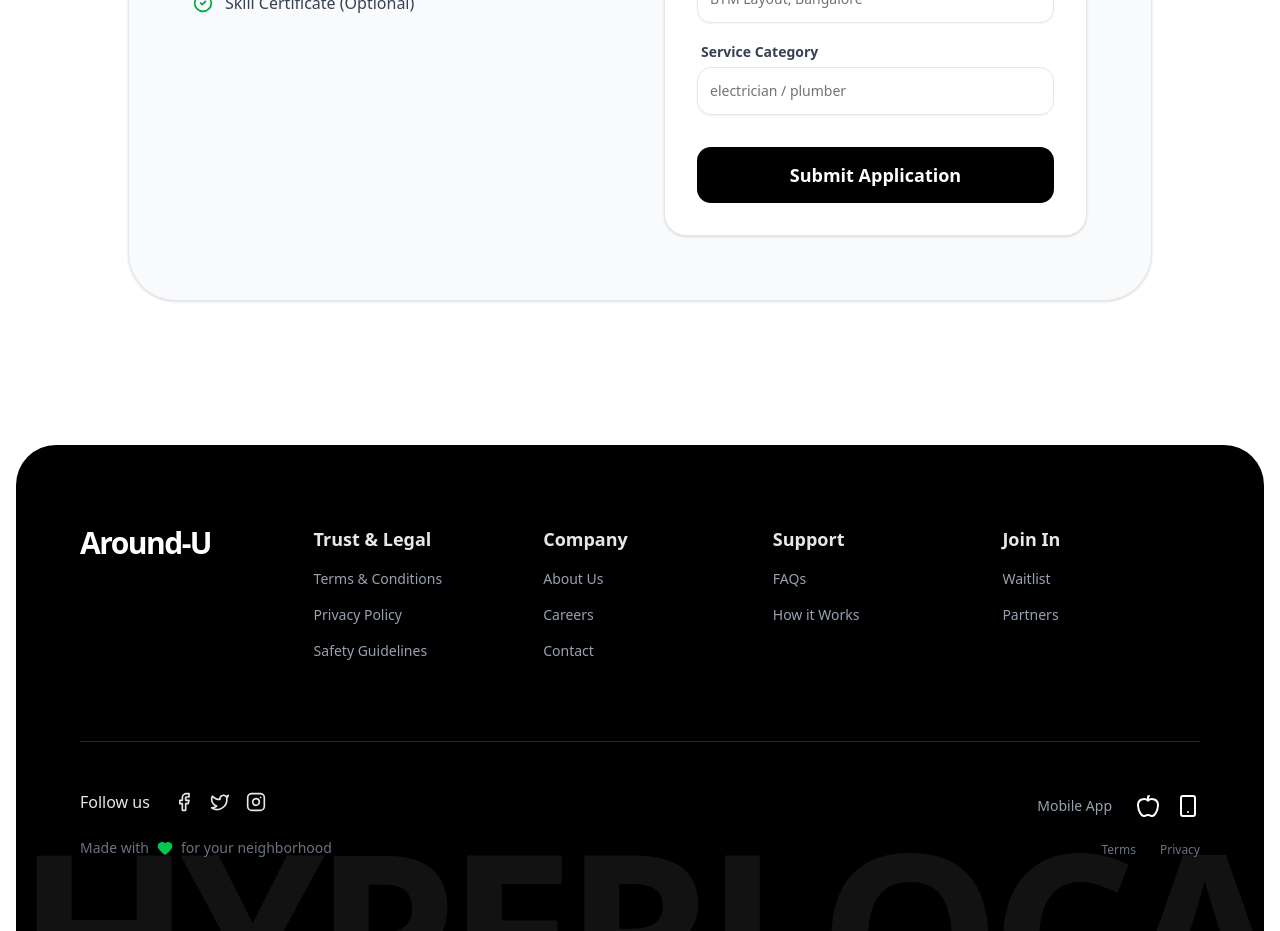
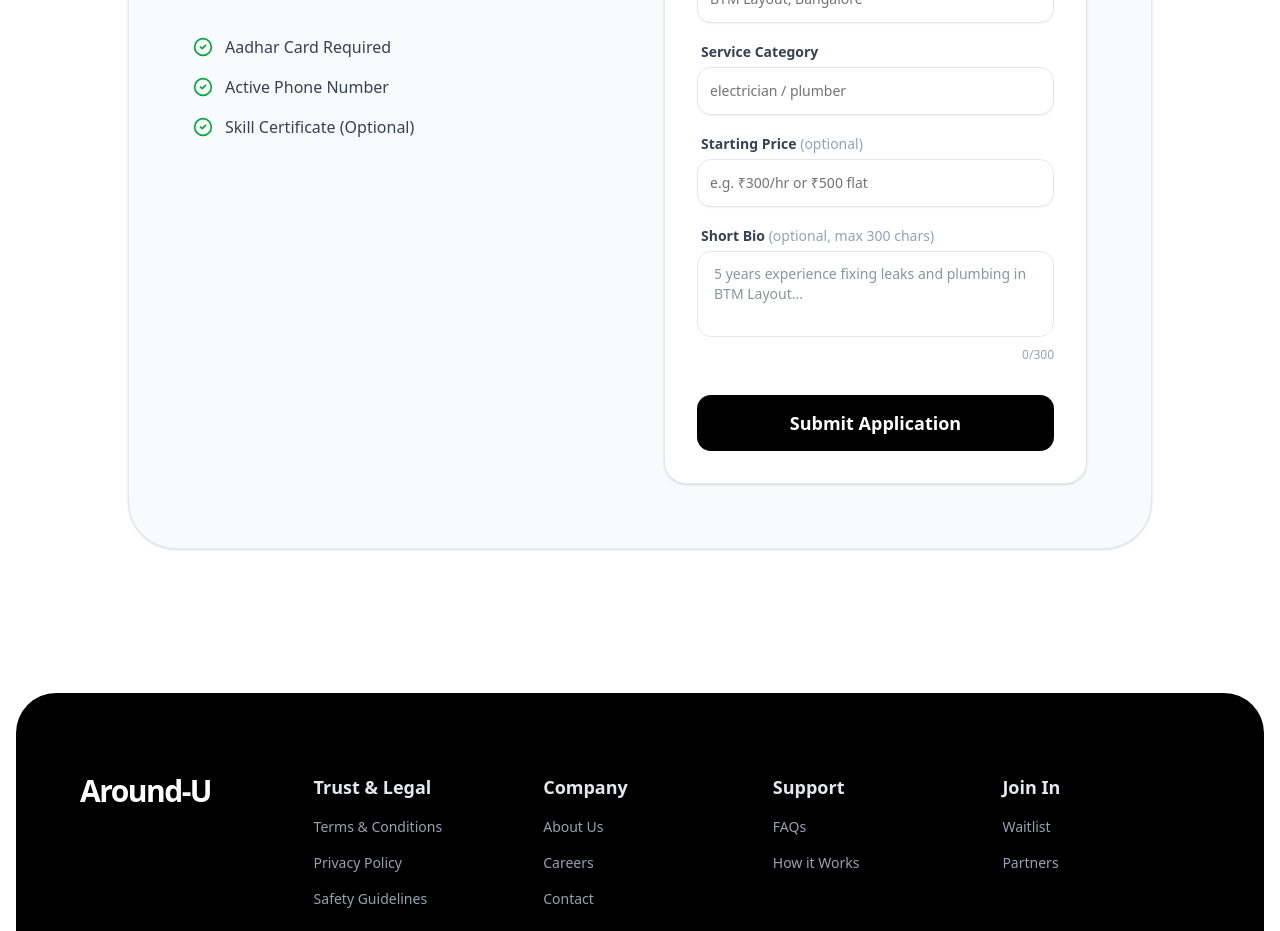
Before and after one commit to mayanksaini18/Around-U, a Next.js app in the folder client/: page /partner in a window 1280 px wide. Shown: the part 1220-2151 px from the top of the page. Built offline with nearby package versions, Linux system fonts and the light colour scheme; no server answers.

Commit message:
feat(client): add bio and price fields to partner registration form

```diff
--- a/client/app/partner/page.tsx
+++ b/client/app/partner/page.tsx
@@ -15,8 +15,9 @@ export default function PartnerPage() {
     service: "",
     pincode: "",
     location: "",
-    city: ""
-
+    city: "",
+    bio: "",
+    price: "",
   });
   const [loading, setLoading] = useState(false);
   const [status, setStatus] = useState<{ type: "success" | "error" | null; message: string }>({ type: null, message: "" });
@@ -69,6 +70,8 @@ export default function PartnerPage() {
           pincode: formData.pincode,
           location: formData.location,
           city: formData.city,
+          ...(formData.bio && { bio: formData.bio }),
+          ...(formData.price && { price: formData.price }),
         }),
       });
 
@@ -76,7 +79,7 @@ export default function PartnerPage() {
 
       if (response.ok) {
         setStatus({ type: "success", message: "Application submitted! We'll contact you soon." });
-        setFormData({ fullName: "", phoneNumber: "", service: "", pincode: "", location: "", city: "" });
+        setFormData({ fullName: "", phoneNumber: "", service: "", pincode: "", location: "", city: "", bio: "", price: "" });
       } else {
         setStatus({ type: "error", message: result.message || `Registration failed (${response.status})` });
       }
@@ -256,6 +259,28 @@ export default function PartnerPage() {
     className="bg-white border-gray-200 h-12 rounded-xl mt-1"
   />
 </div>
+<div>
+  <label className="text-sm font-bold text-gray-700 ml-1">Starting Price <span className="font-normal text-gray-400">(optional)</span></label>
+  <Input
+    name="price"
+    value={formData.price}
+    onChange={handleChange}
+    placeholder="e.g. ₹300/hr or ₹500 flat"
+    className="bg-white border-gray-200 h-12 rounded-xl mt-1"
+  />
+</div>
+<div>
+  <label className="text-sm font-bold text-gray-700 ml-1">Short Bio <span className="font-normal text-gray-400">(optional, max 300 chars)</span></label>
+  <textarea
+    name="bio"
+    value={formData.bio}
+    onChange={(e) => setFormData({ ...formData, bio: e.target.value.slice(0, 300) })}
+    placeholder="5 years experience fixing leaks and plumbing in BTM Layout..."
+    rows={3}
+    className="w-full mt-1 px-4 py-3 rounded-xl border border-gray-200 bg-white text-sm text-gray-800 resize-none focus:outline-none focus:ring-2 focus:ring-black"
+  />
+  <p className="text-xs text-gray-400 mt-1 text-right">{formData.bio.length}/300</p>
+</div>
                      <Button disabled={loading} type="submit" className="w-full h-14 bg-black text-white hover:bg-gray-800 rounded-xl text-lg font-bold mt-4 disabled:opacity-50">
                         {loading ? "Submitting..." : "Submit Application"}
                      </Button>
```
